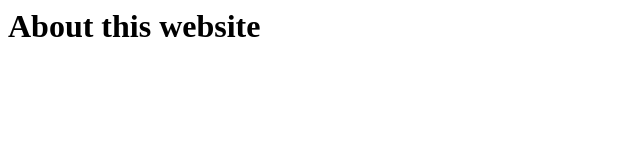
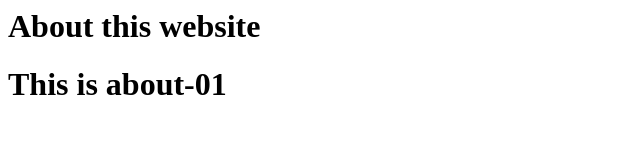
Before and after one commit to vertt1/greeter, a plain HTML site: page about.html in a window 1280 px wide. Shown: the whole page, without its empty margins (0-640 px from the left). Drawn offline with Linux system fonts and the light colour scheme.

Commit message:
lisätty rivi branch-testiä varten

```diff
--- a/about.html
+++ b/about.html
@@ -4,5 +4,6 @@
         </head>
 <body>
         <h1>About this website</h1>
+        <h1>This is about-01</h1>
 </body>
 </html>
```
